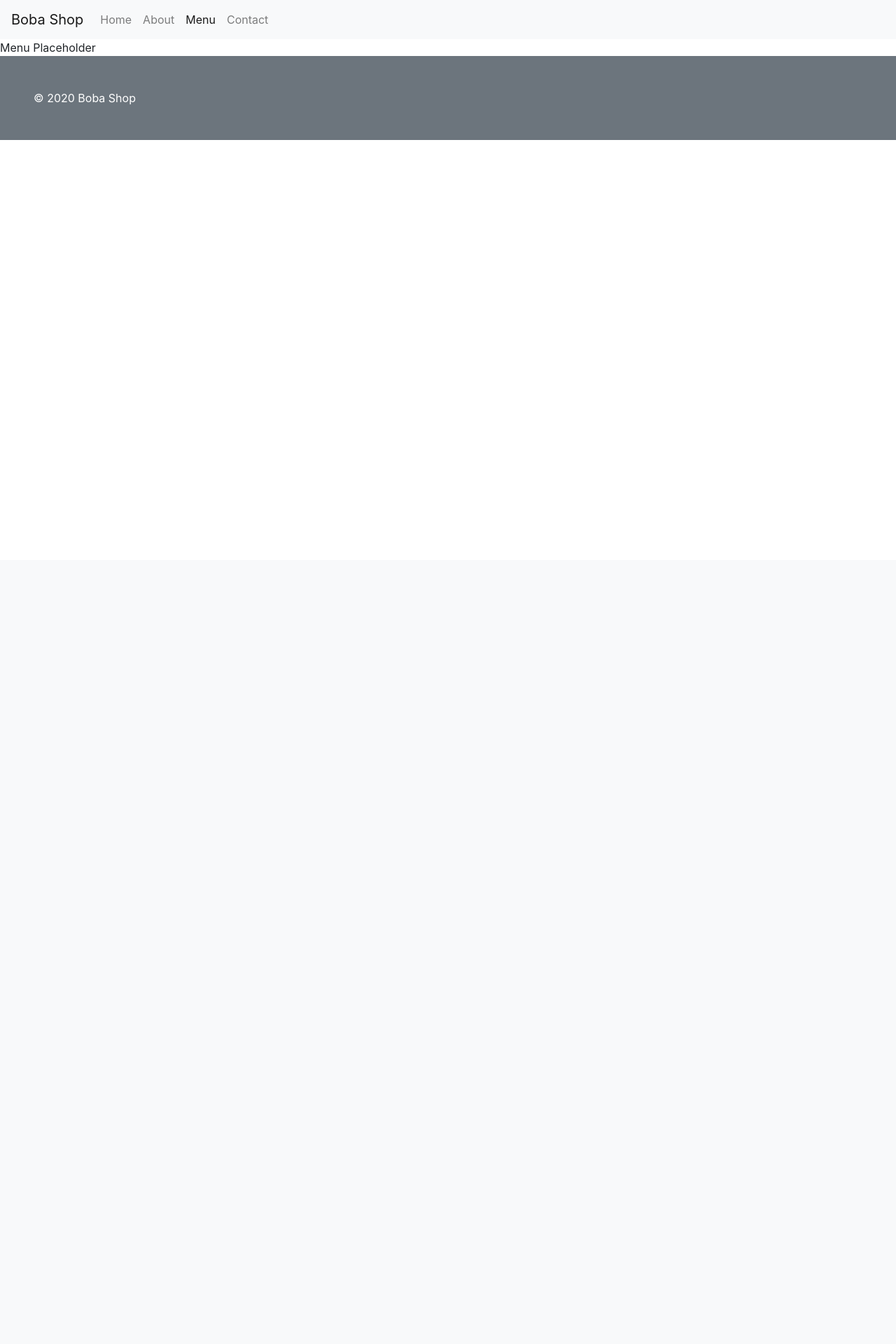
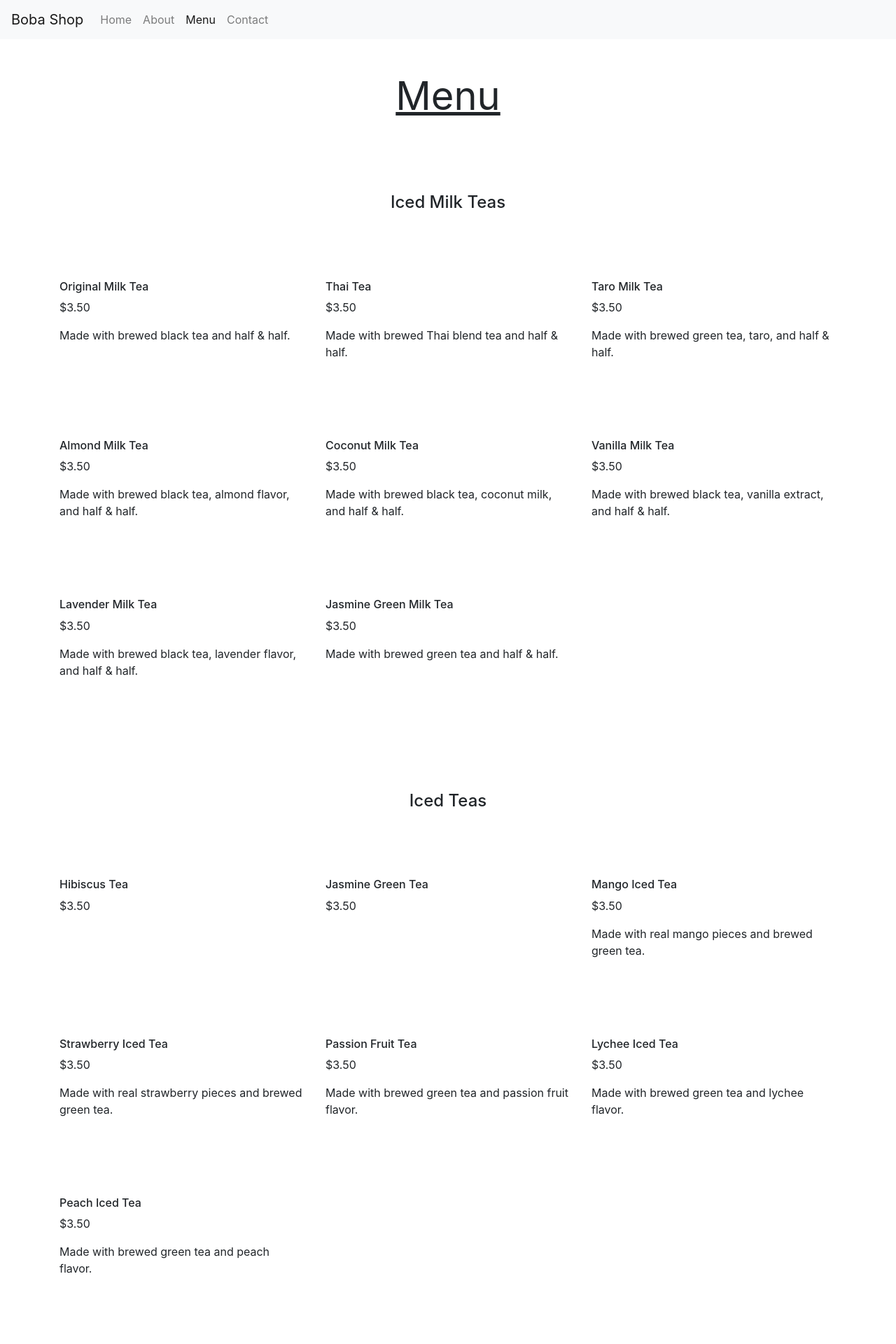
Before and after one commit to RogueNPC/sprint-boba-shop, a Flask app: page /menu in a window 1280 px wide. Shown: the top 1920 px of the page at 70% size. Before the commit the page ends 200 px from the top, so only its background shows below. Run offline with Flask 2, Linux system fonts and the light colour scheme.

Commit message:
implemented menu

```diff
--- a/static/styles.css
+++ b/static/styles.css
@@ -0,0 +1,19 @@
+.hero-background-img {
+    position: relative;
+    padding-top:200px;
+    padding-bottom:200px;
+}
+
+.hero-background-img:after {
+    content: "";
+    position: absolute;
+    background-image: url("./images/bubble-tea-menu-print.jpg");
+    background-repeat: no-repeat;
+    background-size: cover;
+    background-position: center;
+    top: 0;
+    left: 0;
+    right: 0;
+    bottom: 0;
+    z-index: -1;
+}
--- a/templates/base.html
+++ b/templates/base.html
@@ -2,10 +2,10 @@
 <html>
     <head>
         <title>Boba Shop</title>
-        <!-- Custom Styles -->
-        <link rel="stylesheet" href="/static/style.css">
         <!-- Bootstrap -->
         <link rel="stylesheet" href="https://cdn.jsdelivr.net/npm/bootstrap@4.5.3/dist/css/bootstrap.min.css" integrity="sha384-TX8t27EcRE3e/ihU7zmQxVncDAy5uIKz4rEkgIXeMed4M0jlfIDPvg6uqKI2xXr2" crossorigin="anonymous">
+        <!-- Custom Styles -->
+        <link rel="stylesheet" href="../static/styles.css">
     </head>
     <body>
         <main>
--- a/templates/menu.html
+++ b/templates/menu.html
@@ -12,6 +12,133 @@
 
 {% block content %}
 
-Menu Placeholder
-
+<!-- Iced Milk Teas -->
+<section>
+    <h3 class="display-4 text-center pt-5 pb-5"><strong><u>Menu</u></strong></h3>
+    <div class="container pt-5 pb-5">
+        <h4 class="text-center">Iced Milk Teas</h4>
+        <div class="row mt-5">
+            <div class="col-lg-4 mb-5 mt-5">
+                <h6>Original Milk Tea</h6>
+                <p>$3.50</p>
+                <p>Made with brewed black tea and half & half.</p>
+            </div>
+            <div class="col-lg-4 mb-5 mt-5">
+                <h6>Thai Tea</h6>
+                <p>$3.50</p>
+                <p>Made with brewed Thai blend tea and half & half.</p>
+            </div>
+            <div class="col-lg-4 mb-5 mt-5">
+                <h6>Taro Milk Tea</h6>
+                <p>$3.50</p>
+                <p>Made with brewed green tea, taro, and half & half.</p>
+            </div>
+            <div class="col-lg-4 mb-5 mt-5">
+                <h6>Almond Milk Tea</h6>
+                <p>$3.50</p>
+                <p>Made with brewed black tea, almond flavor, and half & half.</p>
+            </div>
+            <div class="col-lg-4 mb-5 mt-5">
+                <h6>Coconut Milk Tea</h6>
+                <p>$3.50</p>
+                <p>Made with brewed black tea, coconut milk, and half & half.</p>
+            </div>
+            <div class="col-lg-4 mb-5 mt-5">
+                <h6>Vanilla Milk Tea</h6>
+                <p>$3.50</p>
+                <p>Made with brewed black tea, vanilla extract, and half & half.</p>
+            </div>
+            <div class="col-lg-4 mb-5 mt-5">
+                <h6>Lavender Milk Tea</h6>
+                <p>$3.50</p>
+                <p>Made with brewed black tea, lavender flavor, and half & half.</p>
+            </div>
+            <div class="col-lg-4 mb-5 mt-5">
+                <h6>Jasmine Green Milk Tea</h6>
+                <p>$3.50</p>
+                <p>Made with brewed green tea and half & half.</p>
+            </div>
+        </div>
+    </div>
+    <!-- Iced Teas -->
+    <div class="container pt-5 pb-5">
+        <h4 class="text-center">Iced Teas</h4>
+        <div class="row mt-5">
+            <div class="col-lg-4 mb-5 mt-5">
+                <h6>Hibiscus Tea</h6>
+                <p>$3.50</p>
+            </div>
+            <div class="col-lg-4 mb-5 mt-5">
+                <h6>Jasmine Green Tea</h6>
+                <p>$3.50</p>
+            </div>
+            <div class="col-lg-4 mb-5 mt-5">
+                <h6>Mango Iced Tea</h6>
+                <p>$3.50</p>
+                <p>Made with real mango pieces and brewed green tea.</p>
+            </div>
+            <div class="col-lg-4 mb-5 mt-5">
+                <h6>Strawberry Iced Tea</h6>
+                <p>$3.50</p>
+                <p>Made with real strawberry pieces and brewed green tea.</p>
+            </div>
+            <div class="col-lg-4 mb-5 mt-5">
+                <h6>Passion Fruit Tea</h6>
+                <p>$3.50</p>
+                <p>Made with brewed green tea and passion fruit flavor.</p>
+            </div>
+            <div class="col-lg-4 mb-5 mt-5">
+                <h6>Lychee Iced Tea</h6>
+                <p>$3.50</p>
+                <p>Made with brewed green tea and lychee flavor.</p>
+            </div>
+            <div class="col-lg-4 mb-5 mt-5">
+                <h6>Peach Iced Tea</h6>
+                <p>$3.50</p>
+                <p>Made with brewed green tea and peach flavor.</p>
+            </div>
+        </div>
+    </div>
+    <!-- Smoothies -->
+    <div class="container pt-5 pb-5">
+        <h4 class="text-center">Smoothies</h4>
+        <div class="row mt-5">
+            <div class="col-lg-4 mb-5 mt-5">
+                <h6>Avocado Smoothie</h6>
+                <p>$3.50</p>
+                <p>Made with almond milk and avacado.</p>
+            </div>
+            <div class="col-lg-4 mb-5 mt-5">
+                <h6>Honey Milk Smoothie</h6>
+                <p>$3.50</p>
+                <p>Made with almond milk and honey.</p>
+            </div>
+            <div class="col-lg-4 mb-5 mt-5">
+                <h6>Honeydew Smoothie</h6>
+                <p>$3.50</p>
+                <p>Made with almond milk and honedew flavor.</p>
+            </div>
+            <div class="col-lg-4 mb-5 mt-5">
+                <h6>Mango Smoothie</h6>
+                <p>$3.50</p>
+                <p>Made with almond milk and real mango.</p>
+            </div>
+            <div class="col-lg-4 mb-5 mt-5">
+                <h6>Strawberry Smoothie</h6>
+                <p>$3.50</p>
+                <p>Made with almond milk, real strawberry.</p>
+            </div>
+            <div class="col-lg-4 mb-5 mt-5">
+                <h6>Taro Smoothie</h6>
+                <p>$3.50</p>
+                <p>Made with almond milk, coconut, and taro flavor.</p>
+            </div>
+            <div class="col-lg-4 mb-5 mt-5">
+                <h6>Thai Tea Smoothie</h6>
+                <p>$3.50</p>
+                <p>Made with almond milk and Thai tea.</p>
+            </div>
+        </div>
+    </div>
+</section>
 {% endblock content %}
```
Also changed, not shown: templates/about.html (+10 -9 lines), templates/home.html (+4 -4 lines), static/images/bubble-tea-menu-print.jpg (added).
